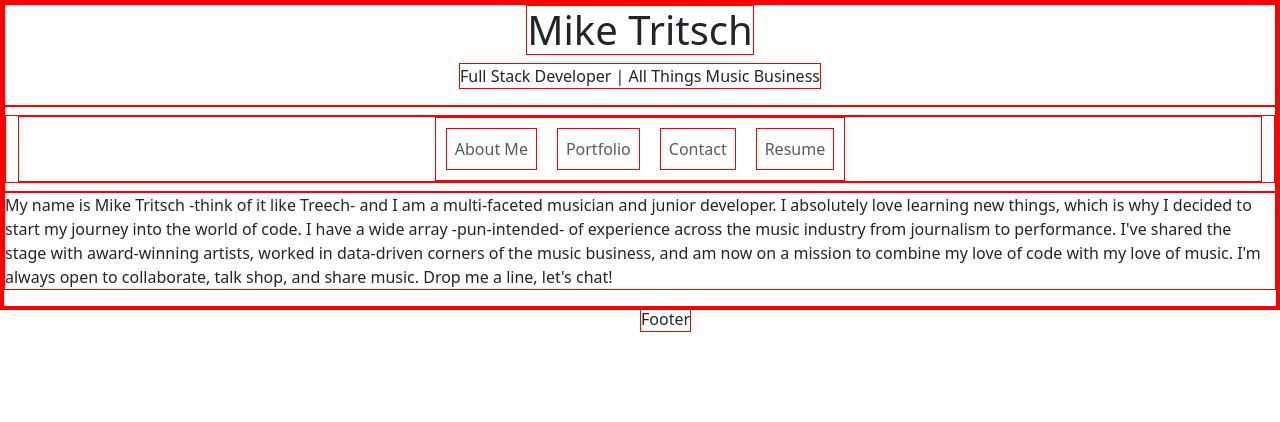
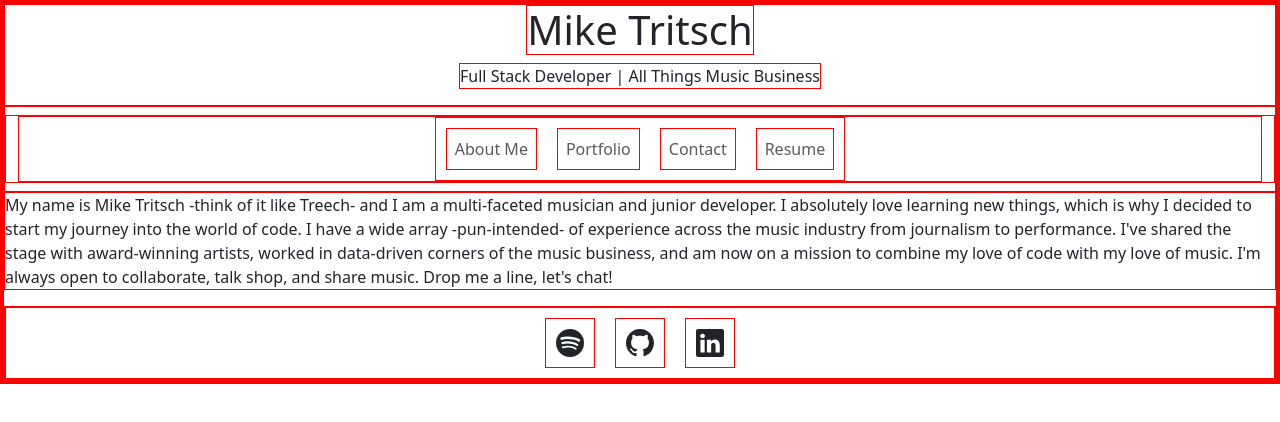
Before and after one commit to MikeTritsch/trick-or-tritsch, a React (Vite) app in the folder trick-or-tritsch/: page / in a window 1280 px wide. Shown: the top 422 px of the page. Built offline with nearby package versions, Linux system fonts and the light colour scheme.

Commit message:
Added react icons to the footer. Worked on sizing and rid myself of the horizonal scroll bar.

```diff
--- a/trick-or-tritsch/package.json
+++ b/trick-or-tritsch/package.json
@@ -14,6 +14,7 @@
     "bootstrap": "^5.3.2",
     "react": "^18.2.0",
     "react-dom": "^18.2.0",
+    "react-icons": "^4.12.0",
     "react-router-dom": "^6.20.0"
   },
   "devDependencies": {
--- a/trick-or-tritsch/src/components/Footer.jsx
+++ b/trick-or-tritsch/src/components/Footer.jsx
@@ -1,7 +1,17 @@
+import { BsGithub } from "react-icons/bs";
+import { BsLinkedin } from "react-icons/bs";
+import { BsSpotify } from "react-icons/bs";
+
+
+
 const Footer = () => {
   return (
     <footer className='footer'>
-      Footer
+      <div className='icons'>
+        <BsSpotify />
+        <BsGithub />
+        <BsLinkedin />
+      </div>
     </footer>
   )
 }
--- a/trick-or-tritsch/src/index.css
+++ b/trick-or-tritsch/src/index.css
@@ -30,14 +30,20 @@
 }
 
 .footer {
-  position: absolute;
-  left: 50%;
+  width: 100%;
+  text-align: center;
 }
 
 .contact-form {
   padding: 10px;
 }
 
+svg {
+  width: 50px;
+  height: 50px;
+  padding: 10px;
+  margin: 10px;
+}
 /* body {
   display: flex;
 } */
```
Also changed, not shown: 1 other file (tests, documents, lock files or other folders).
